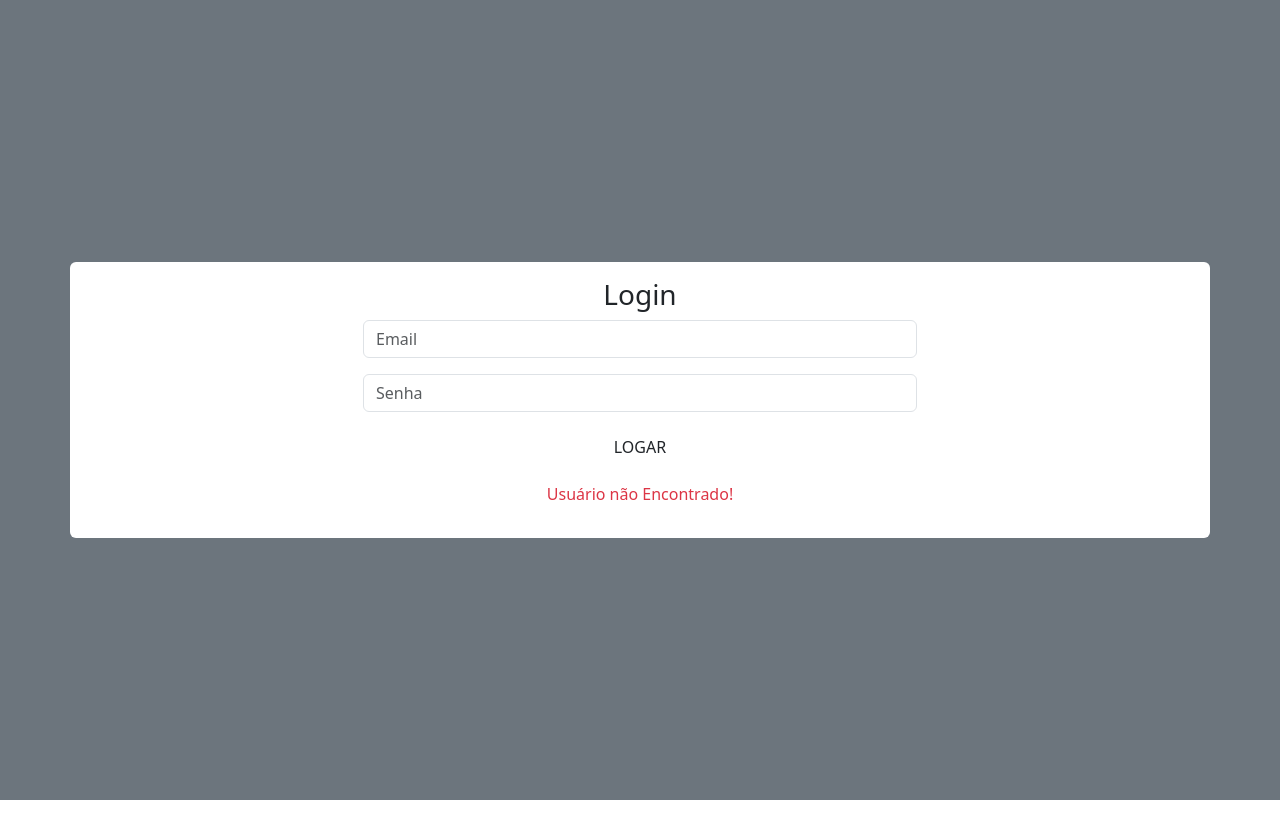
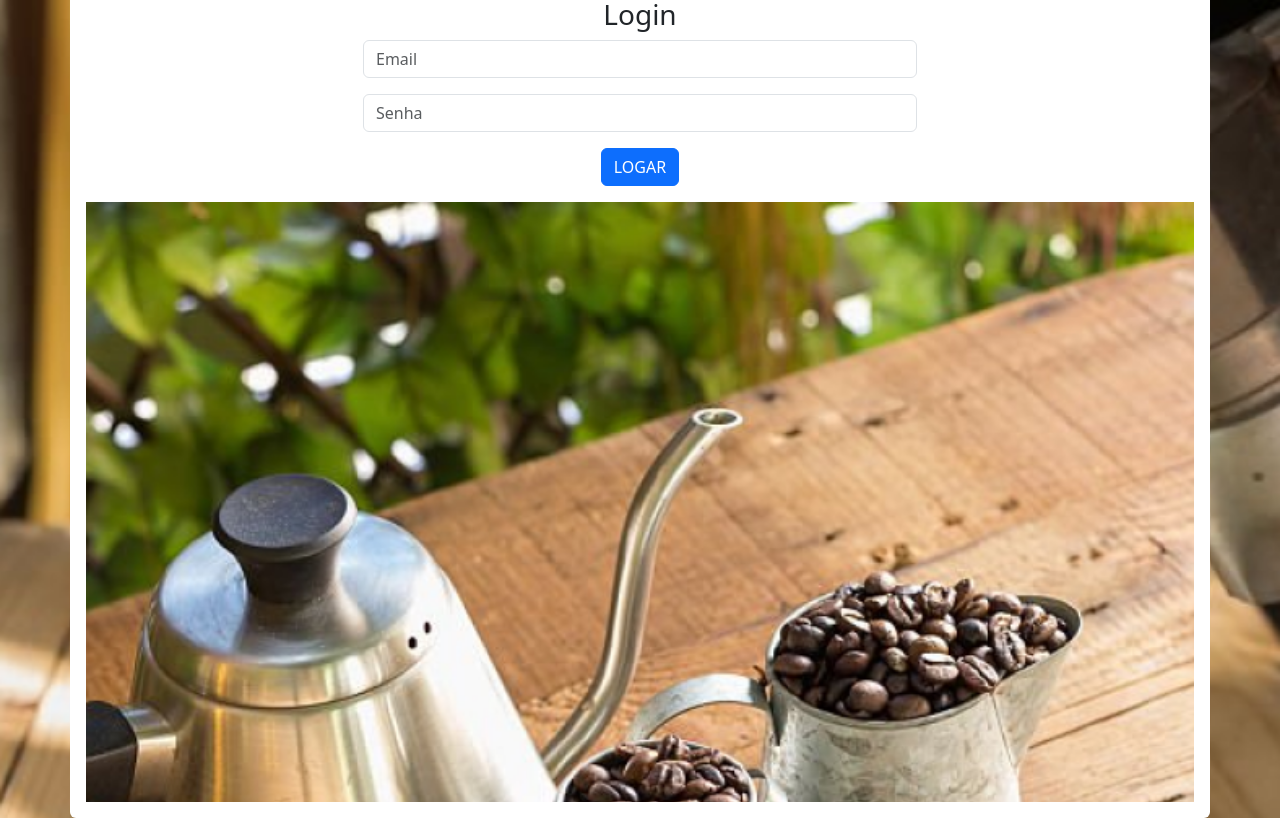
Before and after one commit to Dan-NGomes/FRONT-END-aulas-SENAI, a plain HTML site: page JavaScript/AULA8-JQUERY2/index.html in a window 1280 px wide. Both pictures are taken after a click on the button "LOGAR". Drawn offline with nearby package versions, Linux system fonts and the light colour scheme.

Commit message:
AULA8-JQUERY2
LOGIN

```diff
--- a/JavaScript/AULA8-JQUERY2/index.html
+++ b/JavaScript/AULA8-JQUERY2/index.html
@@ -9,7 +9,7 @@
     <link rel="stylesheet" href="style/index.css">
 </head>
 <body>
-    <main class="container-fluid bg-secondary vh-100 d-flex justify-content-center align-items-center">
+    <main class="container-fluid vh-100 d-flex justify-content-center align-items-center">
         <div class="container bg-white p-3 rounded">
             <h3 class="text-center">Login</h3>
             <div class="mb-3 d-flex justify-content-center">
@@ -23,7 +23,7 @@
             </div>
 
             <div class="mb-3 d-flex justify-content-center">
-                <button id="btnLogar" type="button" class="btn btn primary">LOGAR</button>
+                <button id="btnLogar" type="button" class="btn btn-primary">LOGAR</button>
 
             </div>
             <div id="resposta" class="text-center container-fluid"></div>
--- a/JavaScript/AULA8-JQUERY2/script/script.js
+++ b/JavaScript/AULA8-JQUERY2/script/script.js
@@ -40,7 +40,7 @@ $("#teste").fadeOut(800);
 //$("#teste").slideUp(800);
 //$("#teste").hide(800);
 
-$("btnLogar").on("mousecenter", function(){
+$("#btnLogar").on("mouseenter", function(){
 
 //$("#teste").slideDown(800);
 //$("#teste").show(800);
--- a/JavaScript/AULA8-JQUERY2/style/index.css
+++ b/JavaScript/AULA8-JQUERY2/style/index.css
@@ -1,5 +1,12 @@
+body{
+    background-image: url(../image/imagemcafe6mobile.png);
+    background-size: cover;
+}
+
+
 #teste{
-    width: 200px;
-    height: 200px;
-    background-color: black;
+    width: 100%;
+    height: 600px;
+    background-image: url(../image/imagemCafe5mobile.png);
+    background-size: cover;
 }
```
Also changed, not shown: JavaScript/AULA8-JQUERY2/image/imagemCafe5mobile.png (added), JavaScript/AULA8-JQUERY2/image/imagemcafe6mobile.png (added).
